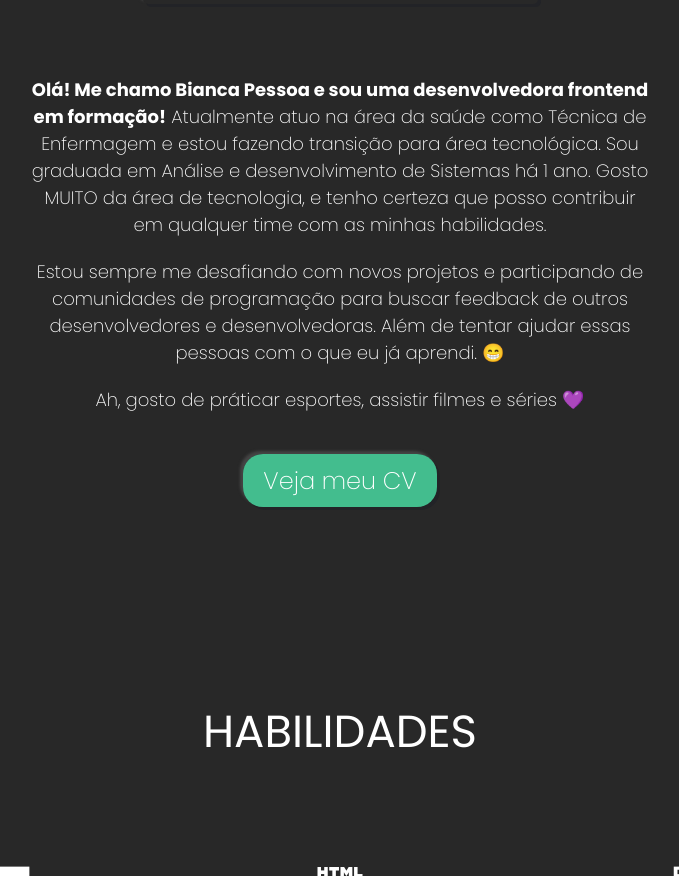
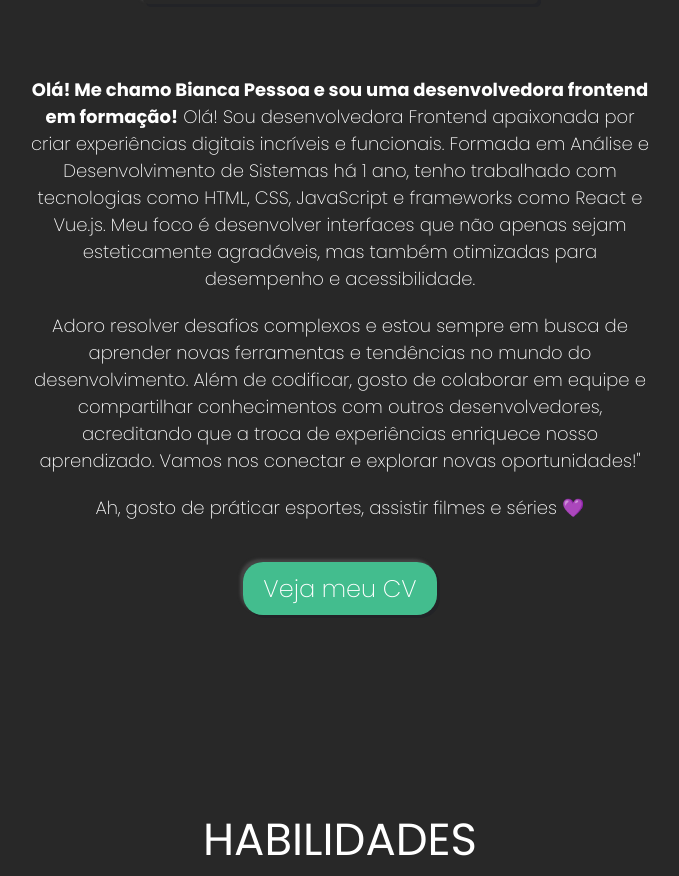
Before and after one commit to biancariita/meu-portfolio, a plain HTML site: page index.html in a window 1280 px wide. Shown: the part 2232-3108 px from the top of the page, without its empty margins (300-979 px from the left). Drawn offline with nearby package versions, Linux system fonts and the light colour scheme.

Commit message:
alteração no sobre mim

```diff
--- a/index.html
+++ b/index.html
@@ -89,11 +89,15 @@
           <p>
             <strong>Olá! Me chamo Bianca Pessoa e sou uma desenvolvedora frontend em
               formação!</strong>
-              Atualmente atuo na área da saúde como Técnica de Enfermagem e estou fazendo transição para área tecnológica. Sou graduada em Análise e desenvolvimento de Sistemas há 1 ano. Gosto MUITO da área de tecnologia, e tenho certeza que posso contribuir em qualquer time com as minhas habilidades.
+              Olá! Sou desenvolvedora Frontend apaixonada por criar experiências digitais incríveis e funcionais. Formada em Análise e Desenvolvimento de Sistemas há 1 ano, tenho trabalhado com tecnologias como HTML, CSS, JavaScript e frameworks como React e Vue.js. Meu foco é desenvolver interfaces que não apenas sejam esteticamente agradáveis, mas também otimizadas para desempenho e acessibilidade.
           </p>
 
           <p>
-           Estou sempre me desafiando com novos projetos e participando de comunidades de programação para buscar feedback de outros desenvolvedores e desenvolvedoras. Além de tentar ajudar essas pessoas com o que eu já aprendi. 😁
+           Adoro resolver desafios complexos e estou sempre em busca de aprender novas ferramentas e tendências no mundo do desenvolvimento.
+
+           Além de codificar, gosto de colaborar em equipe e compartilhar conhecimentos com outros desenvolvedores, acreditando que a troca de experiências enriquece nosso aprendizado.
+
+           Vamos nos conectar e explorar novas oportunidades!"
           </p>
 
           <p>
```
